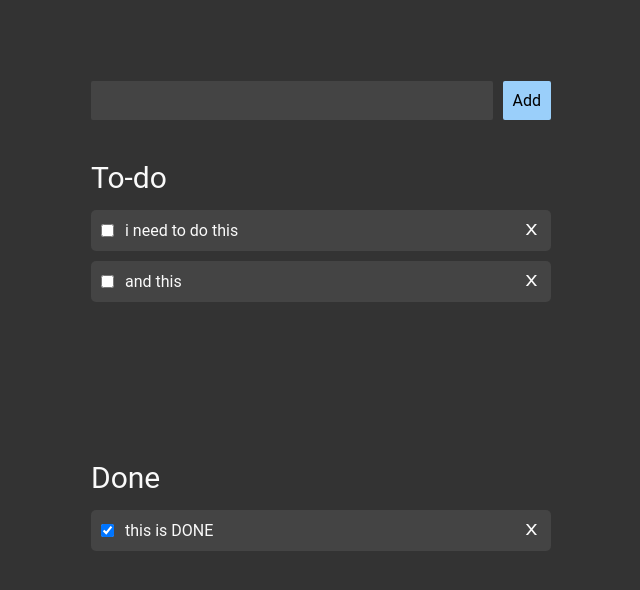
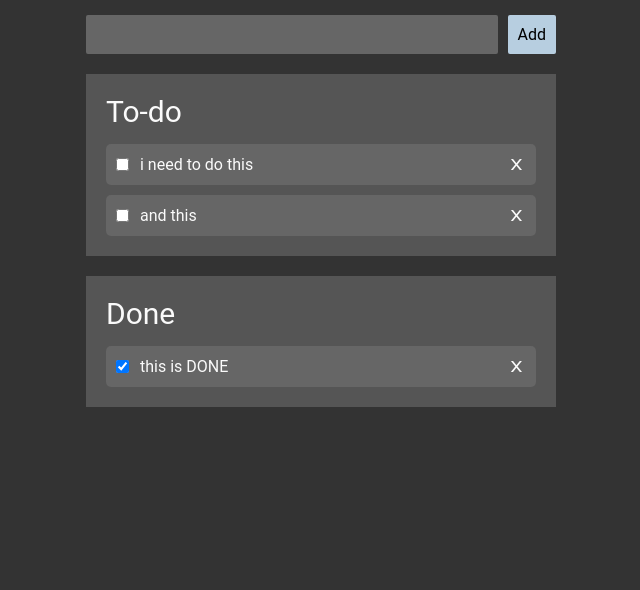
Before and after one commit to igoracmelo/tovue-list, a Vue app: page / in a window 1280 px wide. Shown: the top 590 px of the page, without its empty margins (319-959 px from the left). Built offline with nearby package versions, Linux system fonts and the light colour scheme.

Commit message:
Minor style changes

```diff
--- a/src/components/App/App.scss
+++ b/src/components/App/App.scss
@@ -1,21 +1,21 @@
 :root {
   font-size: 62.5%;
-
-  // --input-padding: 1rem;
 
   --bg: rgb(14, 14, 14);
   --todoapp-fg: #fafafa;
   --todoapp-bg: #333;
 
+  --list-bg: #555;
+
   --input-fg: #fafafa;
-  --input-bg: #444;
+  --input-bg: #666;
+  --input-bg-focus: rgb(63, 71, 78);
 
   --btn-fg: #000;
-  --btn-bg: rgb(154, 207, 250);
+  --btn-bg: rgb(183, 206, 224);
   --btn-bg-focus: rgb(208, 233, 253);
 
-  --todo-bg: #444;
-  --todo-bg-focus: rgb(63, 71, 78);
+  --todo-bg: #666;
   --todo-fg: #fafafa;
   --todo-del: #fafafa;
 }
@@ -42,9 +42,8 @@ button, input[type=checkbox] {
 }
 
 body {
+  max-width: 100vw;
   min-height: 100vh;
-  display: grid;
-  place-items: center;
   background-color: var(--todoapp-bg);
 }
 
@@ -56,8 +55,12 @@ body {
 
   width: 50rem;
   max-width: 100vw;
-  overflow: auto;
 
   background-color: var(--todoapp-bg);
-  padding: 2rem;
+  padding: 1.5rem;
+  margin: 0 auto;
+
+  display: flex;
+  flex-direction: column;
+  gap: 2rem;
 }
--- a/src/components/List/List.scss
+++ b/src/components/List/List.scss
@@ -1,9 +1,9 @@
 .container {
-  padding: 4rem 0;
+  padding: 2rem;
   display: flex;
   flex-direction: column;
   gap: 1.5rem;
-  min-height: 30rem;
+  background-color: var(--list-bg);
 }
 
 .title {
--- a/src/components/TodoForm/TodoForm.scss
+++ b/src/components/TodoForm/TodoForm.scss
@@ -1,9 +1,6 @@
 .form {
-  /* border: 1px solid #0005; */
-  /* padding: 5rem 0; */
   display: flex;
   gap: 1rem;
-  /* background: #0003; */
 }
 
 .todo-text {
@@ -11,17 +8,17 @@
   background-color: var(--input-bg);
   flex: 1 0 auto;
   border-radius: .2rem;
-  /* box-shadow: 0 0 .2rem #000a; */
   padding: 1rem 1rem;
-  // border: 2px solid #0005;
+  transition: all .3s;
+
+  &:focus {
+    background-color: var(--input-bg-focus);
+  }
 }
 
 .todo-add {
   color: var(--btn-fg);
   background-color: var(--btn-bg);
-  // font-weight: bold;
-  // color: var(--todo-fg);
-  // border: 2px solid #fff1;
   border-radius: 2px;
   padding: .5rem 1rem;
 
--- a/src/components/TodoItem/TodoItem.scss
+++ b/src/components/TodoItem/TodoItem.scss
@@ -12,7 +12,7 @@
   transition: all .3s;
 
   &.hover, &:hover {
-    background-color: var(--todo-bg-focus);
+    background-color: var(--input-bg-focus);
     box-shadow: 0 0 5px rgba(0, 132, 255, 0.521);
   }
 
@@ -35,6 +35,7 @@
   border: 1px solid #0000;
   border-radius: 2px;
   flex: 1 0 auto;
+  width: 0;
 }
 
 .todo-delete {
```
